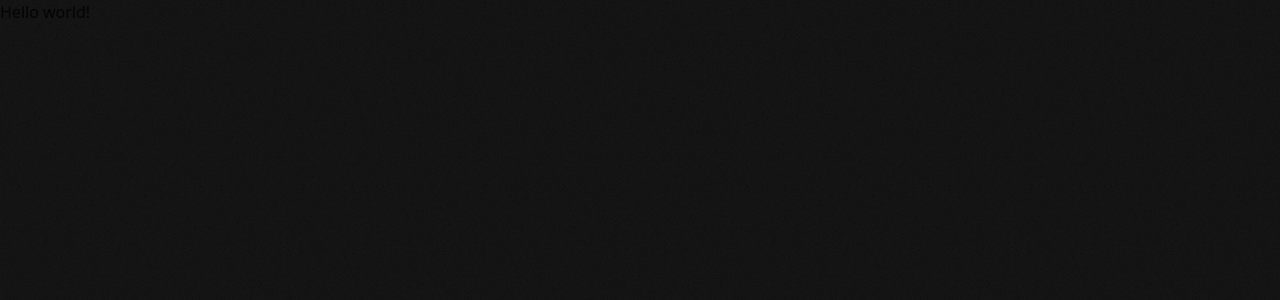
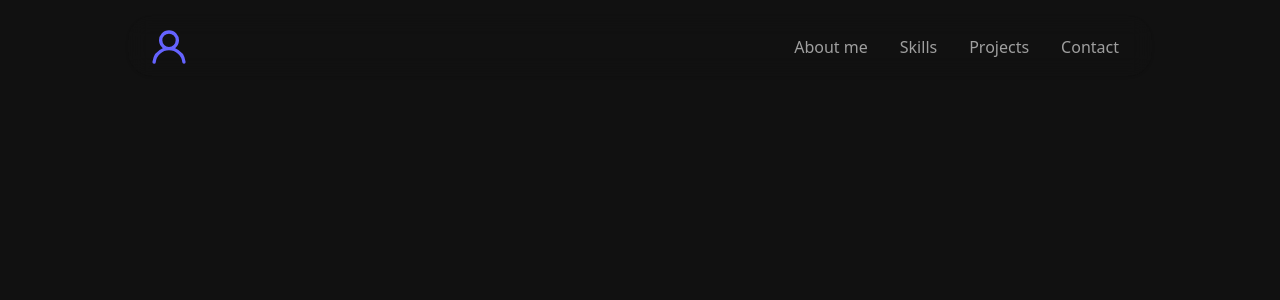
Before and after one commit to nell-shark/nell-shark.github.io, a React (Vite) app: page / in a window 1280 px wide. Shown: the top 300 px of the page. Built offline with nearby package versions, Linux system fonts and the light colour scheme.

Commit message:
Create Navbar

```diff
--- a/src/App.tsx
+++ b/src/App.tsx
@@ -1,3 +1,9 @@
+import { Navbar } from '@/components/Navbar';
+
 export function App() {
-  return <h1>Hello world!</h1>;
+  return (
+    <main className='container mx-auto h-[200vh]'>
+      <Navbar />
+    </main>
+  );
 }
--- /dev/null
+++ b/src/components/Navbar/Navbar.tsx
@@ -0,0 +1,19 @@
+import Logo from '@/assets/logo.svg';
+import { NavbarItem } from '@/components/Navbar/NavbarItem';
+
+export function Navbar() {
+  return (
+    <header className='fixed inset-x-0 top-4 z-50 h-[60px] rounded-3xl border px-5 shadow-sm backdrop-blur-[10px] bg-background/80 mx-auto w-full max-w-screen-lg border-transparent'>
+      <div className='w-full mx-auto flex h-[60px] items-center justify-between'>
+        <img src={Logo} alt='Logo' width='40' height='40' />
+        <div className='flex items-center space-x-3'>
+          <ul className='space-x-2 flex'>
+            {['About me', 'Skills', 'Projects', 'Contact'].map(item => (
+              <NavbarItem key={item} label={item} href={`#${item.replace(' ', '-').toLowerCase()}`} />
+            ))}
+          </ul>
+        </div>
+      </div>
+    </header>
+  );
+}
--- /dev/null
+++ b/src/components/Navbar/NavbarItem/NavbarItem.tsx
@@ -0,0 +1,18 @@
+type NavbarItemProps = {
+  label: string;
+  href: string;
+};
+
+export function NavbarItem({ label, href }: Readonly<NavbarItemProps>) {
+  return (
+    <li>
+      <a
+        href={href}
+        className='inline-flex items-center justify-center whitespace-nowrap rounded-md px-3 py-2 text-[rgb(159,159,159)]
+        transition-colors duration-400 hover:text-white'
+      >
+        {label}
+      </a>
+    </li>
+  );
+}
--- /dev/null
+++ b/src/components/Navbar/NavbarItem/index.ts
@@ -0,0 +1 @@
+export * from './NavbarItem';
--- /dev/null
+++ b/src/components/Navbar/index.ts
@@ -0,0 +1 @@
+export * from './Navbar';
--- a/src/index.css
+++ b/src/index.css
@@ -1,12 +1,4 @@
 @import 'tailwindcss';
-
-*,
-*::before,
-*::after {
-  margin: 0;
-  padding: 0;
-  box-sizing: border-box;
-}
 
 html {
   scroll-behavior: smooth;
@@ -14,21 +6,6 @@ html {
 
 body {
   background: rgb(17, 17, 17);
-}
-
-body::before {
-  content: '';
-  position: fixed;
-  top: 0;
-  left: 0;
-  width: 100%;
-  height: 100%;
-  pointer-events: none;
-  background-image: url('./assets/noise.png');
-  background-repeat: repeat;
-  background-size: 182px;
-  opacity: 0.02;
-  z-index: 1;
 }
 
 ::-webkit-scrollbar {
```
Also changed, not shown: src/assets/logo.svg (added), src/assets/noise.png (deleted).
